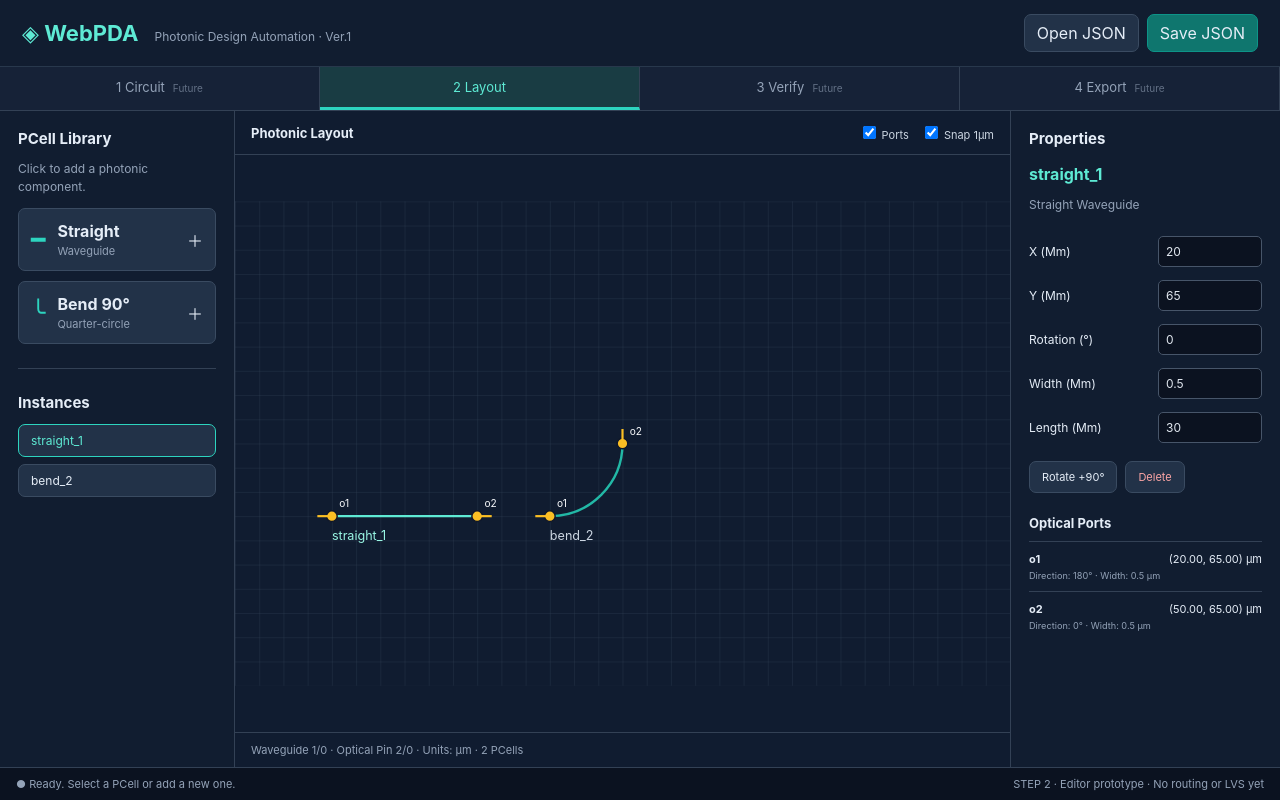
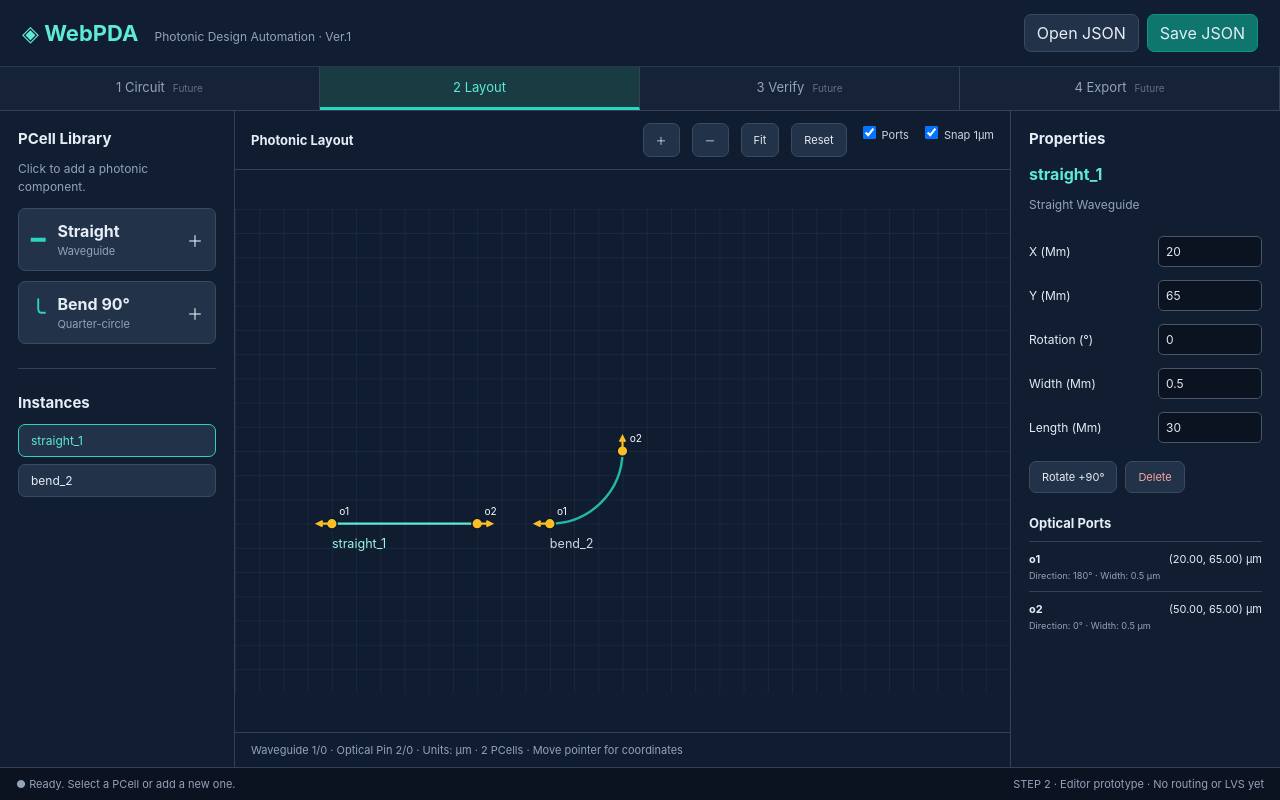
Before and after one commit to TAKE-HooJoo/webpda, a React (Vite) app: page / in a window 1280 px wide. Built offline with nearby package versions, Linux system fonts and the light colour scheme.

Commit message:
feat: Add zoom pan fit view and optical port arrows

```diff
--- a/src/components/LayoutCanvas.tsx
+++ b/src/components/LayoutCanvas.tsx
@@ -1,56 +1,143 @@
 import { useRef, useState } from 'react'
-import type { PointerEvent } from 'react'
+import type { PointerEvent, WheelEvent } from 'react'
 import { type PCell, rotatePoint, worldPorts } from '../models/photonics'
 
 type Props = { cells: PCell[]; selectedId: string | null; onSelect: (id: string | null) => void; onMove: (id: string, x: number, y: number) => void }
-const VIEW = { width: 160, height: 100 }
+type View = { x: number; y: number; width: number; height: number }
+type Drag = { kind: 'cell'; id: string; dx: number; dy: number; pointerId: number } | { kind: 'pan'; x: number; y: number; view: View; pointerId: number }
+const INITIAL: View = { x: 0, y: 0, width: 160, height: 100 }
+const MIN_WIDTH = 5
+const MAX_WIDTH = 2000
+
 export default function LayoutCanvas({ cells, selectedId, onSelect, onMove }: Props) {
   const svgRef = useRef<SVGSVGElement>(null)
-  const dragRef = useRef<{ id: string; dx: number; dy: number } | null>(null)
+  const dragRef = useRef<Drag | null>(null)
   const [showPorts, setShowPorts] = useState(true)
   const [snap, setSnap] = useState(true)
-  function position(e: PointerEvent<SVGElement>) {
+  const [view, setView] = useState<View>(INITIAL)
+  const [cursor, setCursor] = useState<{ x: number; y: number } | null>(null)
+
+  function position(clientX: number, clientY: number) {
     const svg = svgRef.current
-    if (!svg) return { x: 0, y: 0 }
-    const pt = svg.createSVGPoint(); pt.x = e.clientX; pt.y = e.clientY
+    if (!svg) return null
     const matrix = svg.getScreenCTM()
-    if (!matrix) return { x: 0, y: 0 }
-    const result = pt.matrixTransform(matrix.inverse())
+    if (!matrix) return null
+    const point = svg.createSVGPoint()
+    point.x = clientX
+    point.y = clientY
+    const result = point.matrixTransform(matrix.inverse())
     return { x: result.x, y: result.y }
   }
-  function startDrag(e: PointerEvent<SVGGElement>, cell: PCell) {
-    e.stopPropagation(); onSelect(cell.id)
-    const p = position(e)
-    dragRef.current = { id: cell.id, dx: p.x - cell.x, dy: p.y - cell.y }
+
+  function zoom(factor: number, anchor?: { x: number; y: number }) {
+    setView(v => {
+      const center = anchor ?? { x: v.x + v.width / 2, y: v.y + v.height / 2 }
+      const width = Math.max(MIN_WIDTH, Math.min(MAX_WIDTH, v.width * factor))
+      const ratio = width / v.width
+      return { x: center.x - (center.x - v.x) * ratio, y: center.y - (center.y - v.y) * ratio, width, height: v.height * ratio }
+    })
+  }
+
+  function wheel(e: WheelEvent<SVGSVGElement>) {
+    e.preventDefault()
+    const p = position(e.clientX, e.clientY)
+    zoom(e.deltaY < 0 ? 0.9 : 1.1, p ?? undefined)
+  }
+
+  function fitView() {
+    if (!cells.length) { setView(INITIAL); return }
+    const points = cells.flatMap(cell => [
+      { x: cell.x, y: cell.y },
+      ...worldPorts(cell).map(port => ({ x: port.x, y: port.y })),
+    ])
+    const minX = Math.min(...points.map(p => p.x))
+    const maxX = Math.max(...points.map(p => p.x))
+    const minY = Math.min(...points.map(p => p.y))
+    const maxY = Math.max(...points.map(p => p.y))
+    const padding = 12
+    const width = Math.max(20, maxX - minX + padding * 2)
+    const height = Math.max(12.5, maxY - minY + padding * 2)
+    const aspect = INITIAL.width / INITIAL.height
+    const fittedWidth = Math.min(MAX_WIDTH, Math.max(width, height * aspect))
+    const fittedHeight = fittedWidth / aspect
+    setView({ x: (minX + maxX) / 2 - fittedWidth / 2, y: (minY + maxY) / 2 - fittedHeight / 2, width: fittedWidth, height: fittedHeight })
+  }
+
+  function startCellDrag(e: PointerEvent<SVGGElement>, cell: PCell) {
+    if (e.button !== 0) return
+    e.stopPropagation()
+    onSelect(cell.id)
+    const p = position(e.clientX, e.clientY)
+    if (!p) return
+    dragRef.current = { kind: 'cell', id: cell.id, dx: p.x - cell.x, dy: p.y - cell.y, pointerId: e.pointerId }
+    svgRef.current?.setPointerCapture(e.pointerId)
+  }
+
+  function startPan(e: PointerEvent<SVGSVGElement>) {
+    if (e.button !== 0 && e.button !== 1) return
+    onSelect(null)
+    dragRef.current = { kind: 'pan', x: e.clientX, y: e.clientY, view, pointerId: e.pointerId }
     e.currentTarget.setPointerCapture(e.pointerId)
   }
+
   function move(e: PointerEvent<SVGSVGElement>) {
-    if (!dragRef.current) return
-    const p = position(e); const d = dragRef.current
-    const x = p.x - d.dx, y = p.y - d.dy
-    onMove(d.id, snap ? Math.round(x) : x, snap ? Math.round(y) : y)
+    const p = position(e.clientX, e.clientY)
+    if (p) setCursor(p)
+    const drag = dragRef.current
+    if (!drag || drag.pointerId !== e.pointerId) return
+    if (drag.kind === 'cell') {
+      if (!p) return
+      const x = p.x - drag.dx
+      const y = p.y - drag.dy
+      onMove(drag.id, snap ? Math.round(x) : x, snap ? Math.round(y) : y)
+    } else {
+      const svg = svgRef.current
+      if (!svg) return
+      const bounds = svg.getBoundingClientRect()
+      if (!bounds.width || !bounds.height) return
+      setView({ ...drag.view, x: drag.view.x - (e.clientX - drag.x) * drag.view.width / bounds.width, y: drag.view.y - (e.clientY - drag.y) * drag.view.height / bounds.height })
+    }
   }
+
+  function endDrag(e: PointerEvent<SVGSVGElement>) {
+    if (dragRef.current?.pointerId !== e.pointerId) return
+    dragRef.current = null
+    if (e.currentTarget.hasPointerCapture(e.pointerId)) e.currentTarget.releasePointerCapture(e.pointerId)
+  }
+
   return <section className="canvas-pane">
-    <div className="pane-title"><strong>Photonic Layout</strong><span className="toolbar"><label><input type="checkbox" checked={showPorts} onChange={e => setShowPorts(e.target.checked)}/> Ports</label><label><input type="checkbox" checked={snap} onChange={e => setSnap(e.target.checked)}/> Snap 1µm</label></span></div>
-    <svg ref={svgRef} className="layout-svg" viewBox={`0 0 ${VIEW.width} ${VIEW.height}`} onPointerMove={move} onPointerUp={() => { dragRef.current = null }} onPointerCancel={() => { dragRef.current = null }} onClick={() => onSelect(null)} aria-label="Photonic layout canvas">
-      <defs><pattern id="grid" width="5" height="5" patternUnits="userSpaceOnUse"><path d="M 5 0 L 0 0 0 5" fill="none" stroke="#334155" strokeWidth="0.12"/></pattern></defs>
-      <rect width="160" height="100" fill="#101c30"/><rect width="160" height="100" fill="url(#grid)"/>
+    <div className="pane-title"><strong>Photonic Layout</strong><span className="toolbar">
+      <button type="button" onClick={() => zoom(0.8)} title="Zoom in">＋</button>
+      <button type="button" onClick={() => zoom(1.25)} title="Zoom out">－</button>
+      <button type="button" onClick={fitView} title="Fit all PCells">Fit</button>
+      <button type="button" onClick={() => setView(INITIAL)} title="Reset view">Reset</button>
+      <label><input type="checkbox" checked={showPorts} onChange={e => setShowPorts(e.target.checked)}/> Ports</label>
+      <label><input type="checkbox" checked={snap} onChange={e => setSnap(e.target.checked)}/> Snap 1µm</label>
+    </span></div>
+    <svg ref={svgRef} className="layout-svg" viewBox={`${view.x} ${view.y} ${view.width} ${view.height}`} onWheel={wheel} onPointerDown={startPan} onPointerMove={move} onPointerUp={endDrag} onPointerCancel={endDrag} onPointerLeave={() => setCursor(null)} aria-label="Photonic layout canvas" style={{ touchAction: 'none' }}>
+      <defs><pattern id="webpda-grid" width="5" height="5" patternUnits="userSpaceOnUse"><path d="M 5 0 L 0 0 0 5" fill="none" stroke="#334155" strokeWidth="0.12"/></pattern></defs>
+      <rect x={view.x} y={view.y} width={view.width} height={view.height} fill="#101c30"/>
+      <rect x={view.x} y={view.y} width={view.width} height={view.height} fill="url(#webpda-grid)"/>
       {cells.map(cell => {
         const selected = selectedId === cell.id
         const path = cell.type === 'straight' ? `M 0 0 L ${cell.length} 0` : `M 0 0 A ${cell.radius} ${cell.radius} 0 0 0 ${cell.radius} ${-cell.radius}`
         return <g key={cell.id}>
-          <g transform={`translate(${cell.x} ${cell.y}) rotate(${cell.rotation})`} onPointerDown={e => startDrag(e, cell)} onClick={e => { e.stopPropagation(); onSelect(cell.id) }} style={{ cursor: 'grab' }}>
+          <g transform={`translate(${cell.x} ${cell.y}) rotate(${cell.rotation})`} onPointerDown={e => startCellDrag(e, cell)} onClick={e => { e.stopPropagation(); onSelect(cell.id) }} style={{ cursor: 'grab' }}>
             <path d={path} fill="none" stroke="transparent" strokeWidth="5"/>
             <path d={path} fill="none" stroke={selected ? '#5eead4' : '#22b8a6'} strokeWidth={Math.max(cell.width, 0.45)} strokeLinecap="round"/>
           </g>
           {showPorts && worldPorts(cell).map(port => {
             const dir = rotatePoint(3, 0, port.angle)
-            return <g key={port.name} pointerEvents="none"><circle cx={port.x} cy={port.y} r="1.1" fill="#fbbf24" stroke="#0f172a" strokeWidth="0.3"/><path d={`M ${port.x} ${port.y} l ${dir.x} ${dir.y}`} stroke="#fbbf24" strokeWidth="0.45"/><text x={port.x + 1.5} y={port.y - 1.8} fontSize="2.1" fill="#f8fafc">{port.name}</text></g>
+            const tipX = port.x + dir.x
+            const tipY = port.y + dir.y
+            const wing1 = rotatePoint(-1.1, 0.55, port.angle)
+            const wing2 = rotatePoint(-1.1, -0.55, port.angle)
+            return <g key={port.name} pointerEvents="none"><circle cx={port.x} cy={port.y} r="1.1" fill="#fbbf24" stroke="#0f172a" strokeWidth="0.3"/><path d={`M ${port.x} ${port.y} L ${tipX} ${tipY} M ${tipX + wing1.x} ${tipY + wing1.y} L ${tipX} ${tipY} L ${tipX + wing2.x} ${tipY + wing2.y}`} stroke="#fbbf24" fill="none" strokeWidth="0.45"/><text x={port.x + 1.5} y={port.y - 1.8} fontSize="2.1" fill="#f8fafc">{port.name}</text></g>
           })}
           <text x={cell.x} y={cell.y + 5} fontSize="2.6" fill={selected ? '#99f6e4' : '#cbd5e1'} pointerEvents="none">{cell.id}</text>
         </g>
       })}
     </svg>
-    <div className="canvas-footer">Waveguide 1/0 · Optical Pin 2/0 · Units: µm · {cells.length} PCells</div>
+    <div className="canvas-footer">Waveguide 1/0 · Optical Pin 2/0 · Units: µm · {cells.length} PCells · {cursor ? `X: ${cursor.x.toFixed(1)} Y: ${cursor.y.toFixed(1)} µm` : 'Move pointer for coordinates'}</div>
   </section>
 }
```
